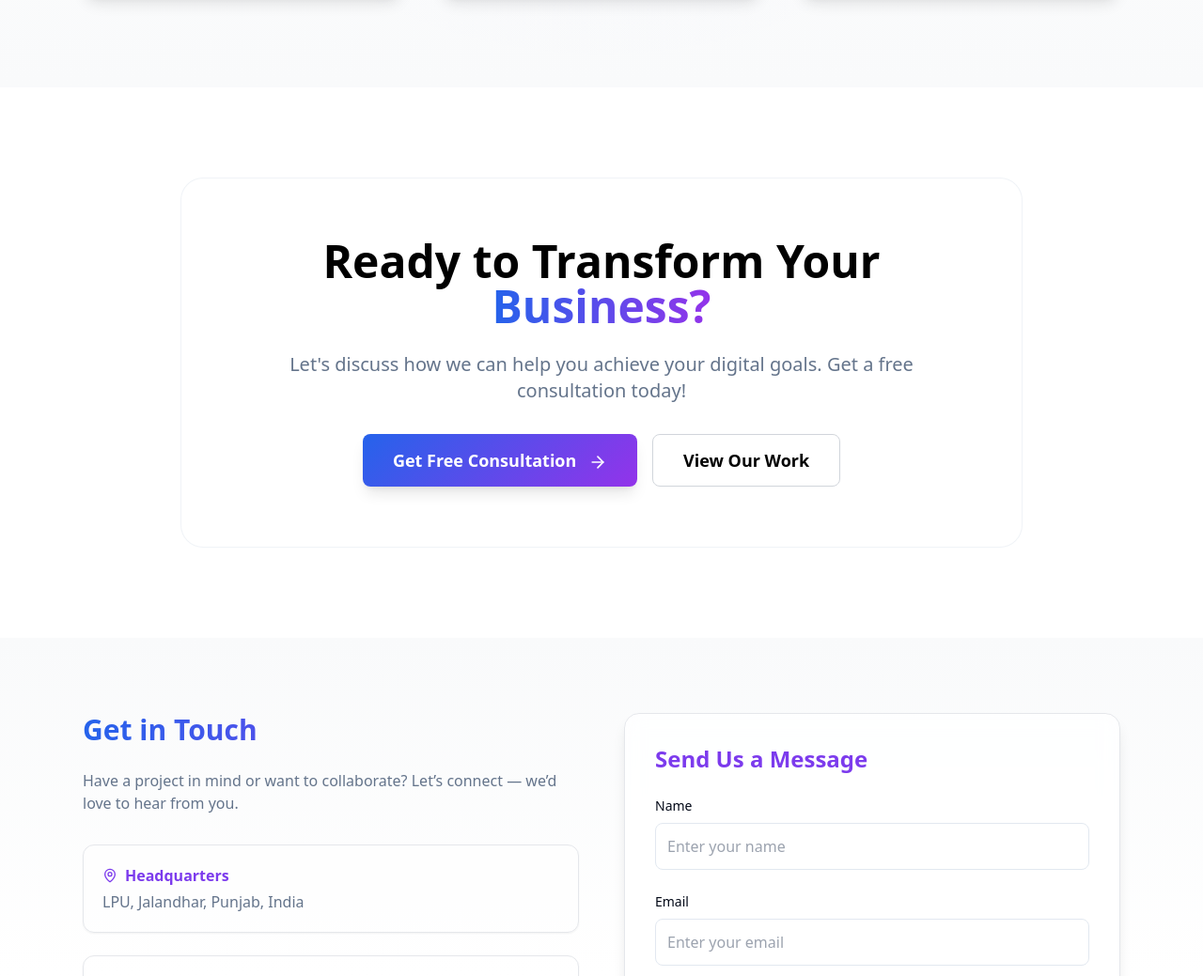
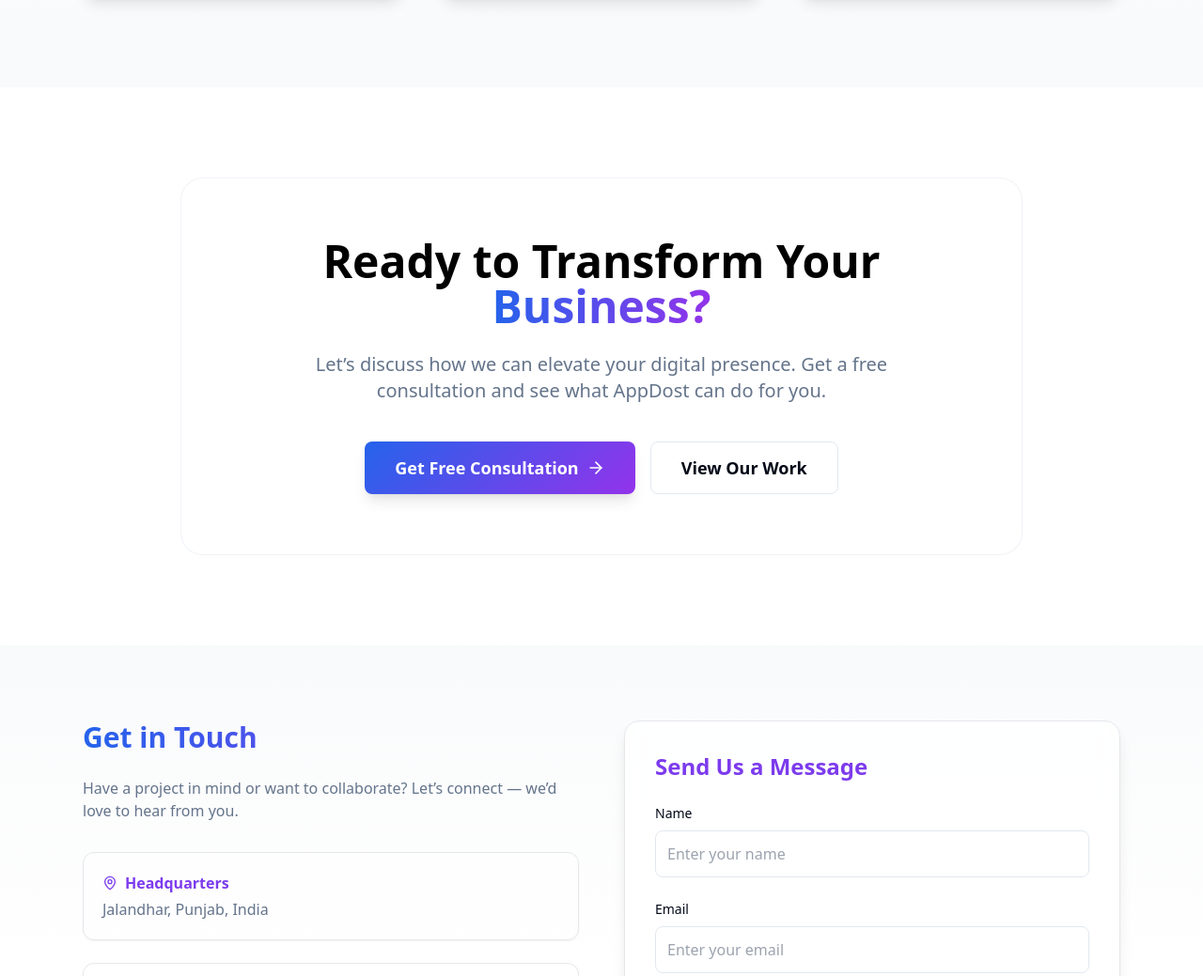
Before and after one commit to owsam22/appdost, a plain HTML site: page index.html in a window 1280 px wide. Shown: the part 5885-6924 px from the top of the page at 94% size. Drawn offline with nearby package versions, Linux system fonts and the light colour scheme.

```diff
--- a/index.html
+++ b/index.html
@@ -590,27 +590,35 @@
 </section>
 
 
-  <!-- CTA Section -->
-  <section id="contact" class="py-24 bg-card">
+<section id="contact" class="py-24 bg-card relative overflow-hidden">
   <div class="container mx-auto px-4">
-      <div class="max-w-4xl mx-auto glass-card rounded-3xl p-12 md:p-16 text-center gradient-hero animate-scale-in">
-        <h2 class="text-4xl md:text-5xl font-bold mb-6">
+    <div class="max-w-4xl mx-auto glass-card rounded-3xl p-12 md:p-16 text-center animate-fade-in-up relative z-10">
+      <h2 class="text-4xl md:text-5xl font-bold mb-6 leading-tight">
         Ready to Transform Your <span class="text-gradient">Business?</span>
       </h2>
-        <p class="text-lg md:text-xl text-muted-foreground mb-8 max-w-2xl mx-auto">
-          Let's discuss how we can help you achieve your digital goals. Get a free consultation today!
+      <p class="text-lg md:text-xl text-muted-foreground mb-10 max-w-2xl mx-auto">
+        Let’s discuss how we can elevate your digital presence. Get a free consultation and see what AppDost can do for you.
       </p>
+
       <div class="flex flex-col sm:flex-row gap-4 justify-center">
-          <button class="gradient-primary text-white font-semibold text-lg h-14 px-8 rounded-lg shadow-lg hover:shadow-xl transition-all">
+        <!-- Get Free Consultation -->
+        <a href="#contact-form"
+           class="gradient-primary text-white font-semibold text-lg h-14 px-8 rounded-lg shadow-lg hover:shadow-xl hover:-translate-y-1 transition-all duration-300 flex items-center justify-center">
           Get Free Consultation
           <i data-lucide="arrow-right" class="inline-block ml-2 w-5 h-5"></i>
-          </button>
-          <button class="font-semibold text-lg h-14 px-8 rounded-lg border border-gray-300 bg-white/50 backdrop-blur-sm hover:bg-white/70 transition-all">
+        </a>
+
+        <!-- View Our Work -->
+        <a href="#projects"
+           class="font-semibold text-lg h-14 px-8 rounded-lg border border-border bg-white/60 backdrop-blur-md hover:bg-white/80 hover:shadow-md hover:-translate-y-1 transition-all duration-300 flex items-center justify-center text-foreground">
           View Our Work
-          </button>
+        </a>
       </div>
     </div>
   </div>
+
+  <!-- Decorative Gradient Background -->
+  <div class="absolute inset-0 bg-gradient-to-br from-primary/5 via-transparent to-secondary/5 pointer-events-none"></div>
 </section>
 
 
@@ -632,7 +640,7 @@
           <h3 class="text-primary font-semibold mb-1 flex items-center gap-2">
             <i data-lucide="map-pin" class="w-4 h-4"></i> Headquarters
           </h3>
-          <p class="text-muted-foreground">LPU, Jalandhar, Punjab, India</p>
+          <p class="text-muted-foreground"> Jalandhar, Punjab, India</p>
         </div>
 
         <!-- Branch Office 1 -->
@@ -764,7 +772,7 @@
         <ul class="space-y-2 text-sm">
           <li><a href="#about" class="footer-link">About Us</a></li>
           <li><a href="#services" class="footer-link">Services</a></li>
-          <li><a href="#portfolio" class="footer-link">Portfolio</a></li>
+          <li><a href="#project" class="footer-link">Portfolio</a></li>
           <li><a href="#careers" class="footer-link">Careers</a></li>
         </ul>
       </div>
```
Lines whose indentation alone changed are shown as unchanged.
